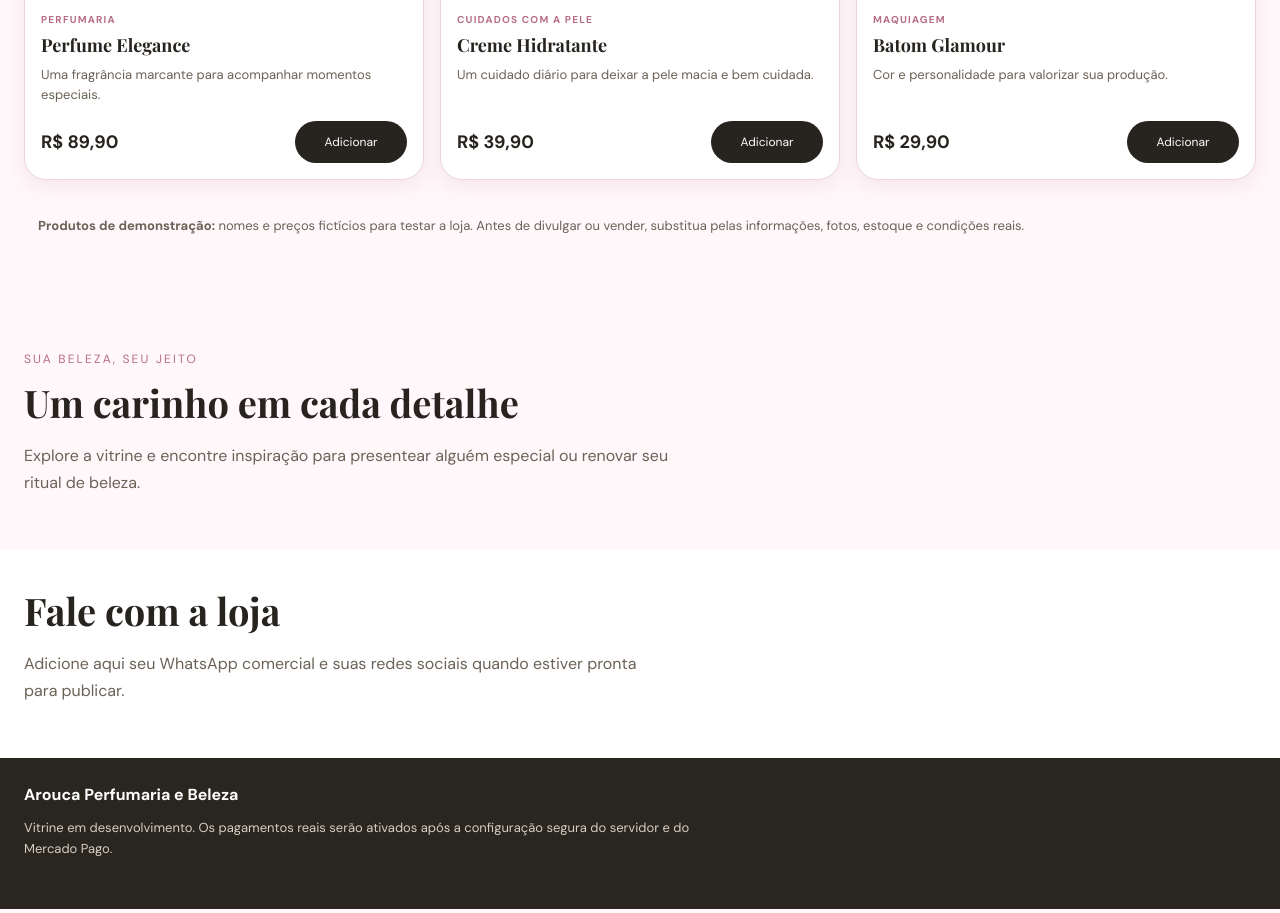
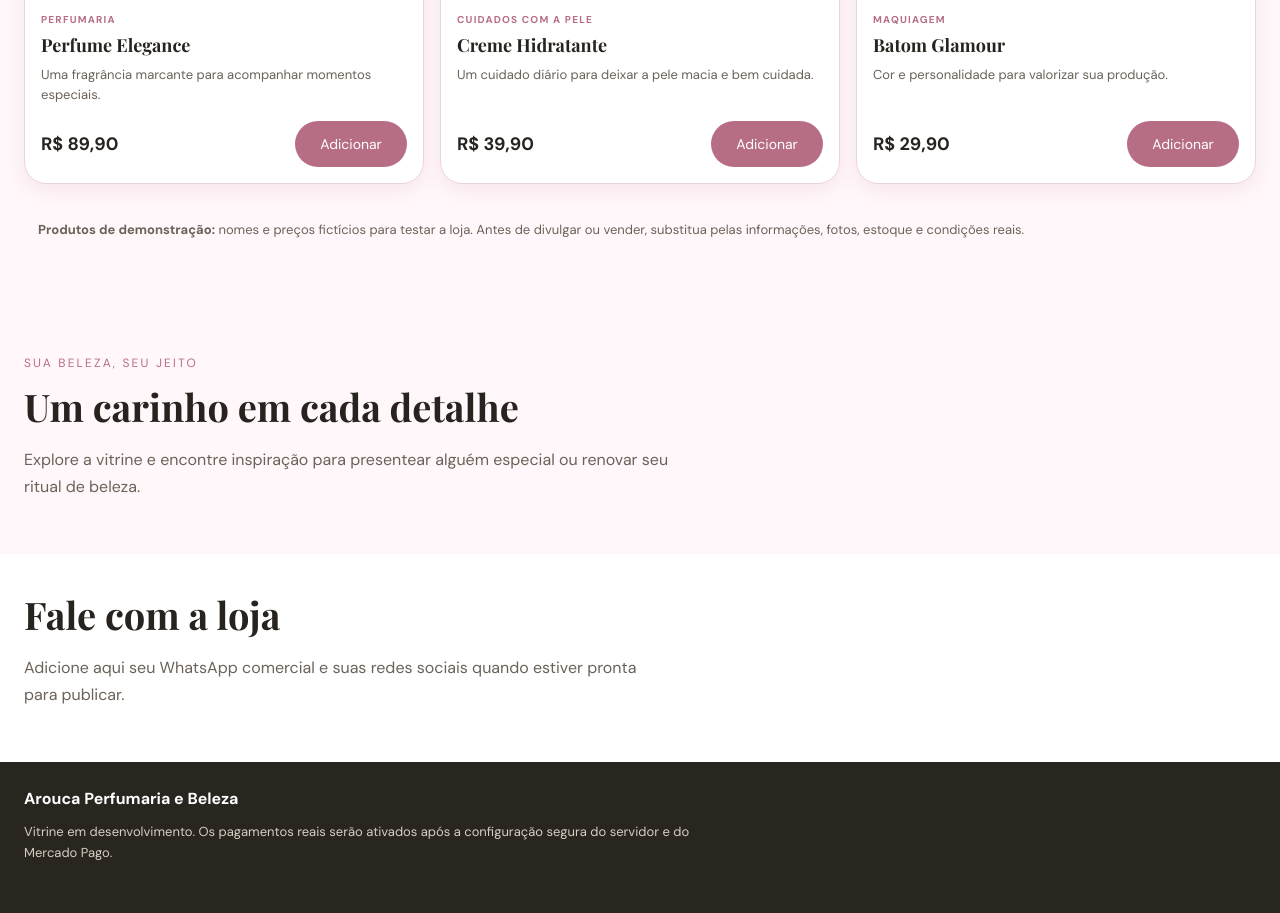
Before and after one commit to 81je/arouca-perfumaria-bel, a plain HTML site: page index.html in a window 1280 px wide. Shown: the part 1757-2670 px from the top of the page. Drawn offline with nearby package versions, Linux system fonts and the light colour scheme.

Commit message:
Improve .add-button styles in index.html
Updated the .add-button styles to enhance appearance.

```diff
--- a/index.html
+++ b/index.html
@@ -70,7 +70,16 @@ h2 { font-size: clamp(27px, 5vw, 38px); line-height: 1.2; }
 .product-info { padding: 16px; }
 .product-info h3 { margin: 0 0 8px; font-family: 'Playfair Display', Georgia, serif; font-size: 18px; }
 .product-info p { min-height: 42px; margin: 0 0 14px; color: var(--muted); font-size: 13px; line-height: 1.5; }
-.add-button { width: 100%; min-height: 42px; padding: 8px 12px; font-size: 12px; }
+.add-button {
+  width: 100%;
+  min-height: 46px;
+  padding: 8px 12px;
+  font-size: 14px;
+  background: #b76e85;
+  color: #ffffff;
+  border: none;
+  border-radius: 30px;
+}
 .demo-note { margin-top: 22px; padding: 14px; border-radius: 10px; background: var(--paper); color: var(--muted); font-size: 13px; line-height: 1.6; }
 .about, .contact { padding: 38px 24px; background: var(--paper); }
 .about p:last-child, .contact p { max-width: 650px; color: var(--muted); line-height: 1.7; }
```
